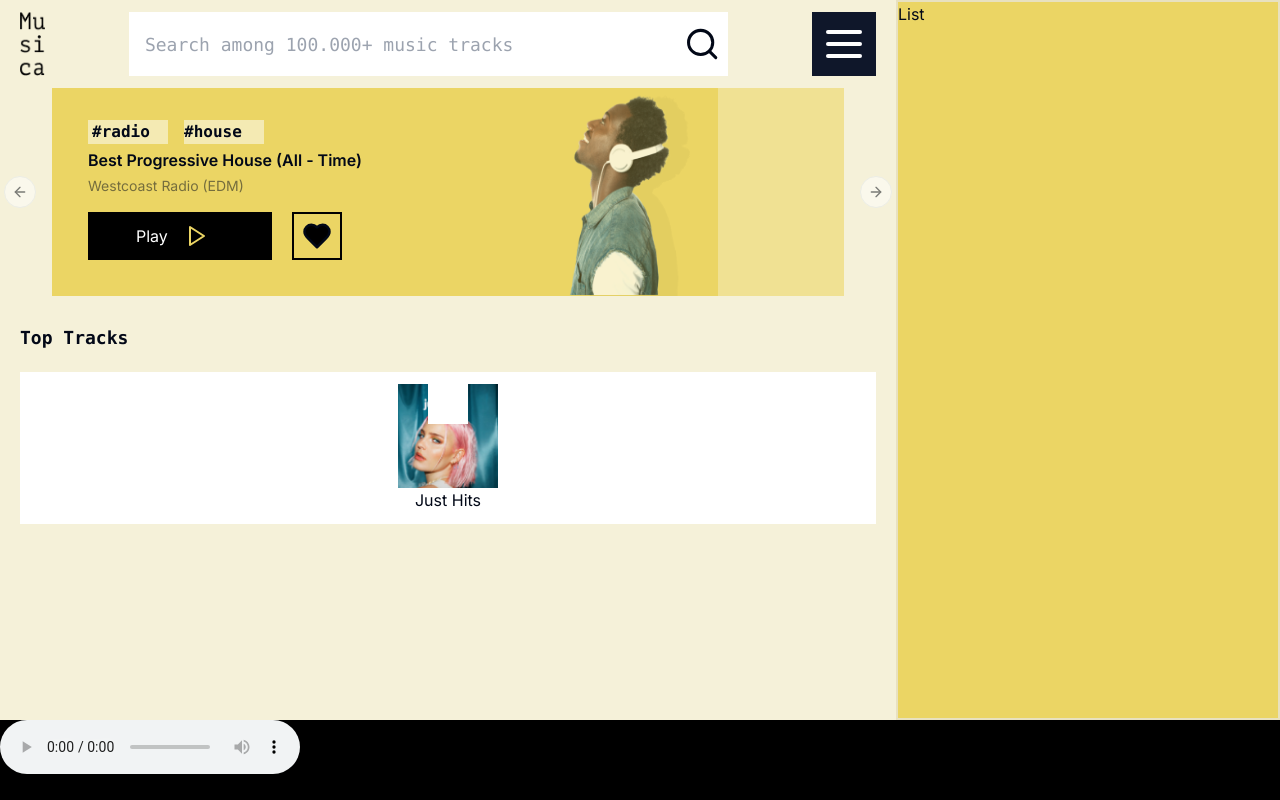
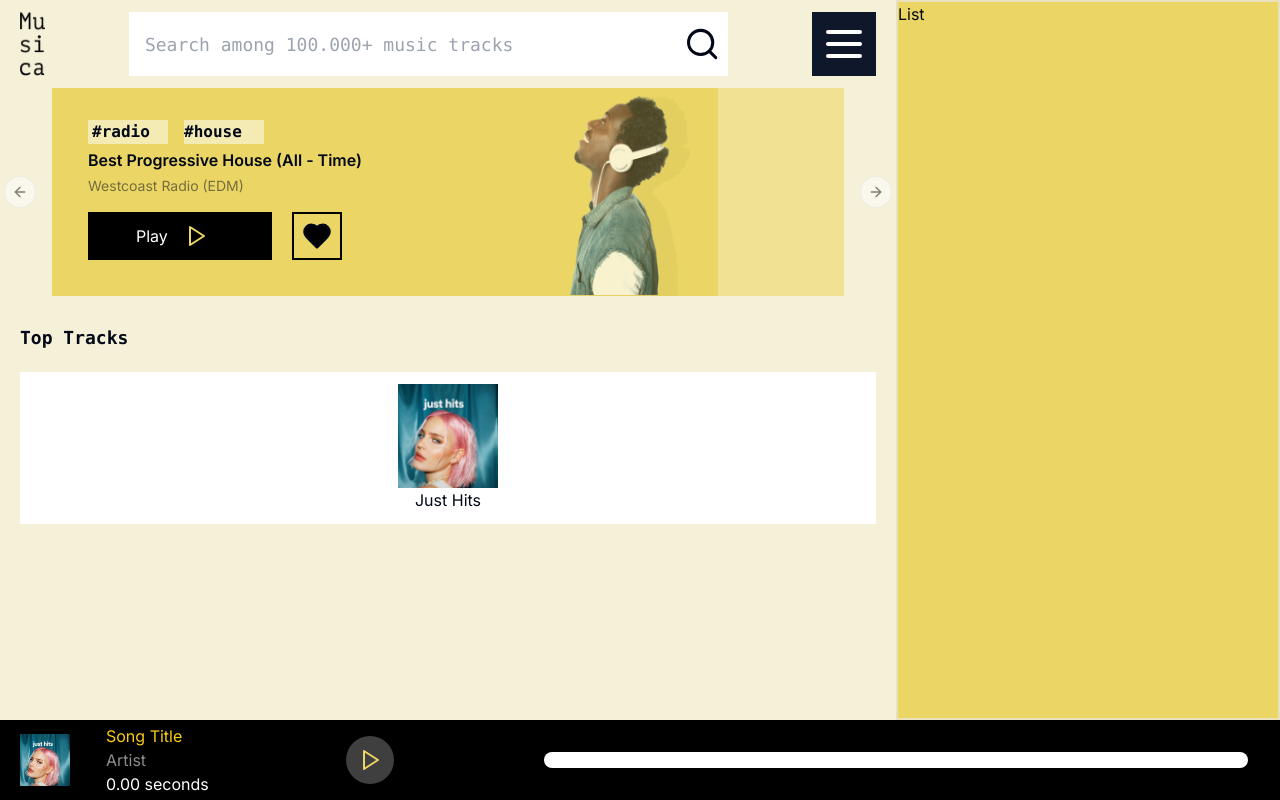
Before and after one commit to Abhishek-jha-96/Musica, a Next.js app: page / in a window 1280 px wide. Built offline with nearby package versions, Linux system fonts and the light colour scheme.

Commit message:
Docker setting for server and audio player component

```diff
--- a/app/home.tsx
+++ b/app/home.tsx
@@ -1,7 +1,8 @@
-import Image from "next/image";
 import CardElm from "../shared/cardelm";
 import NavBar from "@/components/NavBar";
 import Cover from "@/components/Cover";
+
+
 
 export default function Music() {
   return (
--- a/app/page.tsx
+++ b/app/page.tsx
@@ -1,5 +1,5 @@
-import Image from "next/image";
 import Music from "./home";
+import Player from "@/components/Player";
 
 
 export default function Home() {
@@ -12,7 +12,8 @@ export default function Home() {
         <div className="h-full w-[30%] bg-[#EBD564] border-2 border-[#E7E7E7]/70">List</div>
       </div>
       <div className="bg-black h-[10%]">
-        <audio src="/audio1.mp3" controls></audio>
+        <Player />
+        <audio src="/audio1.mp3"></audio>
       </div>
     </main>
   );
--- /dev/null
+++ b/components/Player.tsx
@@ -0,0 +1,76 @@
+"use client";
+import Image from "next/image";
+import React, { useEffect, useRef, useState } from "react";
+import { Play, Pause } from "lucide-react";
+import { Progress } from "@/components/ui/progress";
+
+export default function Player() {
+  const [play, setPlay] = useState<boolean>(false);
+  const [duration, setDuration] = useState<number>(0);
+  const audioRef = useRef<HTMLAudioElement>(null);
+
+  useEffect(() => {
+    const audioElement = audioRef.current;
+    const handleLoadedMetadata = () => {
+      if (audioElement) {
+        setDuration(audioElement.duration);
+      }
+    };
+
+    if (audioElement) {
+      audioElement.addEventListener("loadedmetadata", handleLoadedMetadata);
+
+      // Cleanup function
+      return () => {
+        audioElement.removeEventListener(
+          "loadedmetadata",
+          handleLoadedMetadata
+        );
+      };
+    }
+  }, [audioRef.current]);
+
+  const togglePlay = () => {
+    setPlay(!play);
+    if (play) {
+      audioRef.current?.pause();
+    } else {
+      audioRef.current?.play();
+    }
+  };
+
+  return (
+    <div className="w-full h-full flex justify-between items-center">
+      {/* Song Details  */}
+      <div className="flex items-center px-5 gap-9">
+        <div>
+          <Image src="/sample_img.png" alt="" width={50} height={50} />
+        </div>
+        <div>
+          <h1 className=" text-yellow-400">Song Title</h1>
+          <h2 className="text-white/55">Artist</h2>
+          <h3 className="text-white">{duration.toFixed(2)} seconds</h3>
+        </div>
+      </div>
+      {/* play button */}
+      <div className="h-full flex items-center">
+        <div
+          className={`bg-[#3F3F3F] p-3 rounded-[55px] transition ease-in-out duration-300 ${
+            play ? "" : "drop-shadow-lg"
+          }`}
+          onClick={togglePlay}
+        >
+          {play ? <Pause color="#EBD564" /> : <Play color="#EBD564" />}
+        </div>
+      </div>
+      {/* progress bar */}
+      <div className="w-[60%] px-8">
+        <Progress value={duration} className=" bg-white" />
+      </div>
+      {/* Audio element */}
+      <audio ref={audioRef}>
+        <source src="/audio1.mp3" type="audio/mpeg" />
+      </audio>
+    </div>
+  );
+}
--- /dev/null
+++ b/components/ui/progress.tsx
@@ -0,0 +1,28 @@
+"use client"
+
+import * as React from "react"
+import * as ProgressPrimitive from "@radix-ui/react-progress"
+
+import { cn } from "@/lib/utils"
+
+const Progress = React.forwardRef<
+  React.ElementRef<typeof ProgressPrimitive.Root>,
+  React.ComponentPropsWithoutRef<typeof ProgressPrimitive.Root>
+>(({ className, value, ...props }, ref) => (
+  <ProgressPrimitive.Root
+    ref={ref}
+    className={cn(
+      "relative h-4 w-full overflow-hidden rounded-full bg-secondary",
+      className
+    )}
+    {...props}
+  >
+    <ProgressPrimitive.Indicator
+      className="h-full w-full flex-1 bg-yellow-400 transition-all"
+      style={{ transform: `translateX(-${100 - (value || 0)}%)` }}
+    />
+  </ProgressPrimitive.Root>
+))
+Progress.displayName = ProgressPrimitive.Root.displayName
+
+export { Progress }
--- /dev/null
+++ b/constants/ImageData.ts
@@ -0,0 +1,4 @@
+export interface ComponentProps {
+    url: string;
+    title: string;
+}
--- a/package.json
+++ b/package.json
@@ -9,6 +9,7 @@
     "lint": "next lint"
   },
   "dependencies": {
+    "@radix-ui/react-progress": "^1.0.3",
     "@radix-ui/react-slot": "^1.0.2",
     "class-variance-authority": "^0.7.0",
     "clsx": "^2.1.0",
--- a/shared/cardelm.tsx
+++ b/shared/cardelm.tsx
@@ -1,4 +1,5 @@
 import Image from "next/image";
+import { ComponentProps } from "@/constants/ImageData";
 
 export default function CardElm() {
     return(
@@ -9,9 +10,9 @@ export default function CardElm() {
             height={100}
             alt="sample"
             />
-            <div className=" w-10 h-10 absolute z-10 top-16 right-5 bg-white">
+            {/* <div className=" w-10 h-10 absolute z-10 top-16 right-5 bg-white">
 
-            </div>
+            </div> */}
             <h4>Just Hits</h4>
         </div>
     )
```
Also changed, not shown: 2 other files (tests, documents, lock files or other folders).
